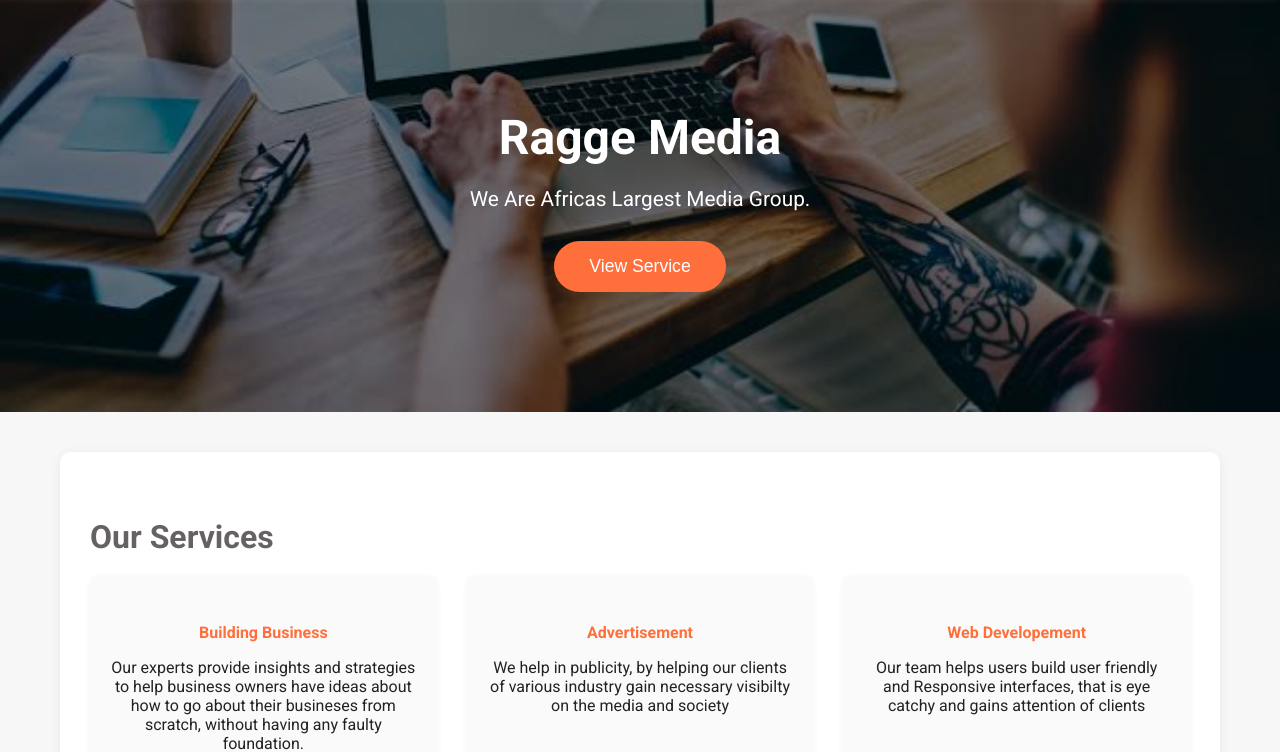
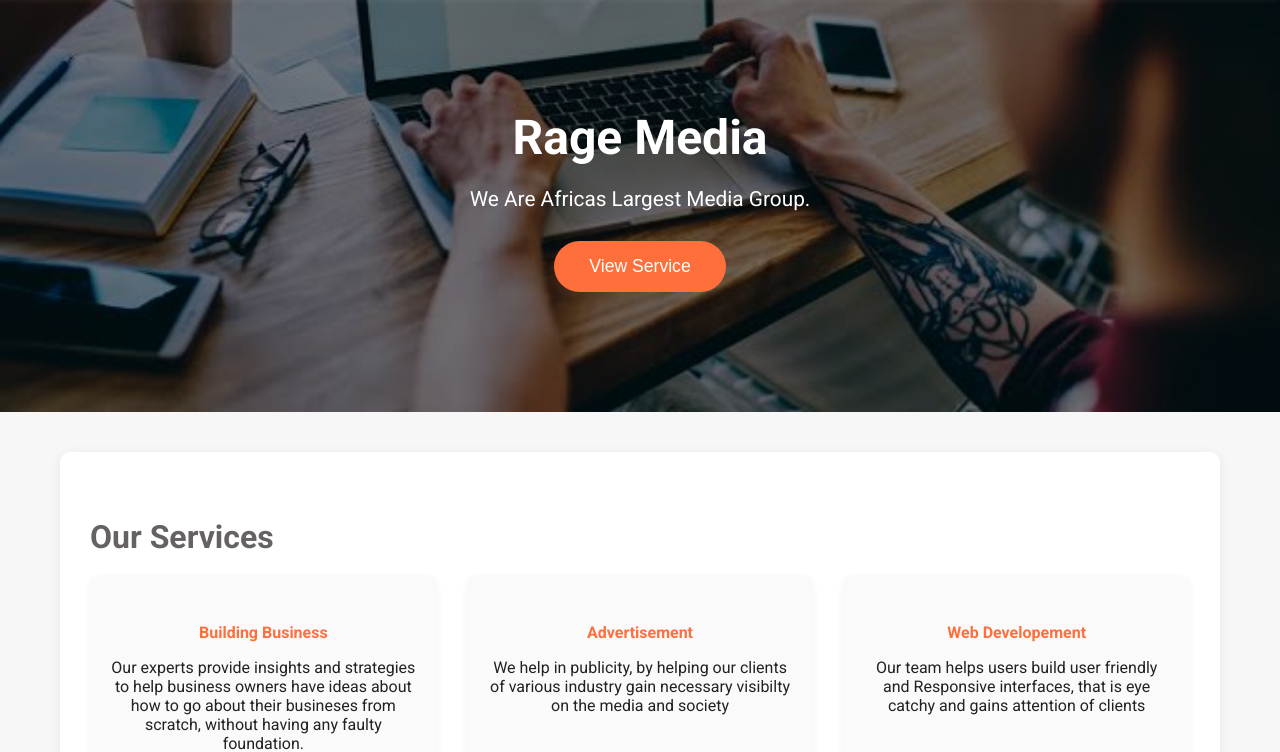
Before and after one commit to ManueltMan/Testing-Lannding-Page, a plain HTML site: page home.html in a window 1280 px wide. Shown: the part 71-823 px from the top of the page. Drawn offline with Linux system fonts and the light colour scheme.

Commit message:
Add files via upload

```diff
--- a/home.html
+++ b/home.html
@@ -1,11 +1,4 @@
-<!DOCTYPE html>
-<html lang="en">
-<head>
-    <meta charset="UTF-8">
-    <meta name="viewport" content="width=device-width, initial-scale=1.0">
-    <title>Test</title>
-</head>
-<body>
+
 <!DOCTYPE html>
 <html lang="en">
 <head>
@@ -397,12 +390,11 @@
     </nav>
     <header>
         <div class="header-content">
-            <h1>Ragge Media</h1>
+            <h1>Rage Media</h1>
             <p>We Are Africas Largest Media Group.</p>
             <a href="#services"><button class="cta-btn">View Service</button></a>
         </div>
     </header>
-
         <section id="services" class="fade-in-up">
         <h2 class="section-title">Our Services</h2>
         <div class="services">
```
